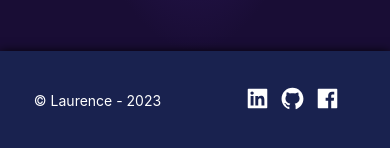
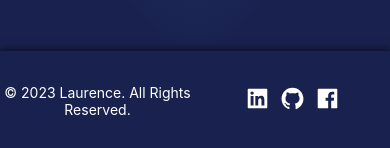
Before and after one commit to Lau-rence/pokemon-app, a React (Vite) app: page / in a window 390 px wide. Shown: the part 1504-1652 px from the top of the page. Built offline with nearby package versions, Linux system fonts and the light colour scheme.

Commit message:
responsiveness fixed

```diff
--- a/src/components/Footer.css
+++ b/src/components/Footer.css
@@ -16,6 +16,7 @@
 
 .footer-author {
     font-size: 14px;
+    text-align: center;
 }
 
 .footer-accounts a {
--- a/src/components/Footer.jsx
+++ b/src/components/Footer.jsx
@@ -23,7 +23,7 @@ export default function Footer(){
     return(
         <div className='footer'>
           <div className='footer-author'>
-            <p>© Laurence - 2023</p>
+            <p>© 2023 Laurence. All Rights Reserved.</p>
           </div>
           <div className='footer-accounts'>
             {icons.map((icon)=>(
--- a/src/components/HomeIntro.css
+++ b/src/components/HomeIntro.css
@@ -1,6 +1,6 @@
 .home-intro {
     padding-top: 10px;
-    background-image: radial-gradient(closest-side, #5e36ba, #190d35);
+    background-image: radial-gradient(closest-side, #3a5ca7, #19224f);
     color: #e27e94;
     height: 100%;
 
--- a/src/components/Information.css
+++ b/src/components/Information.css
@@ -9,6 +9,7 @@
     display: flex;
     align-items: center;
     justify-content: center;
+    z-index: 1;
 }
 
 .information {
```
